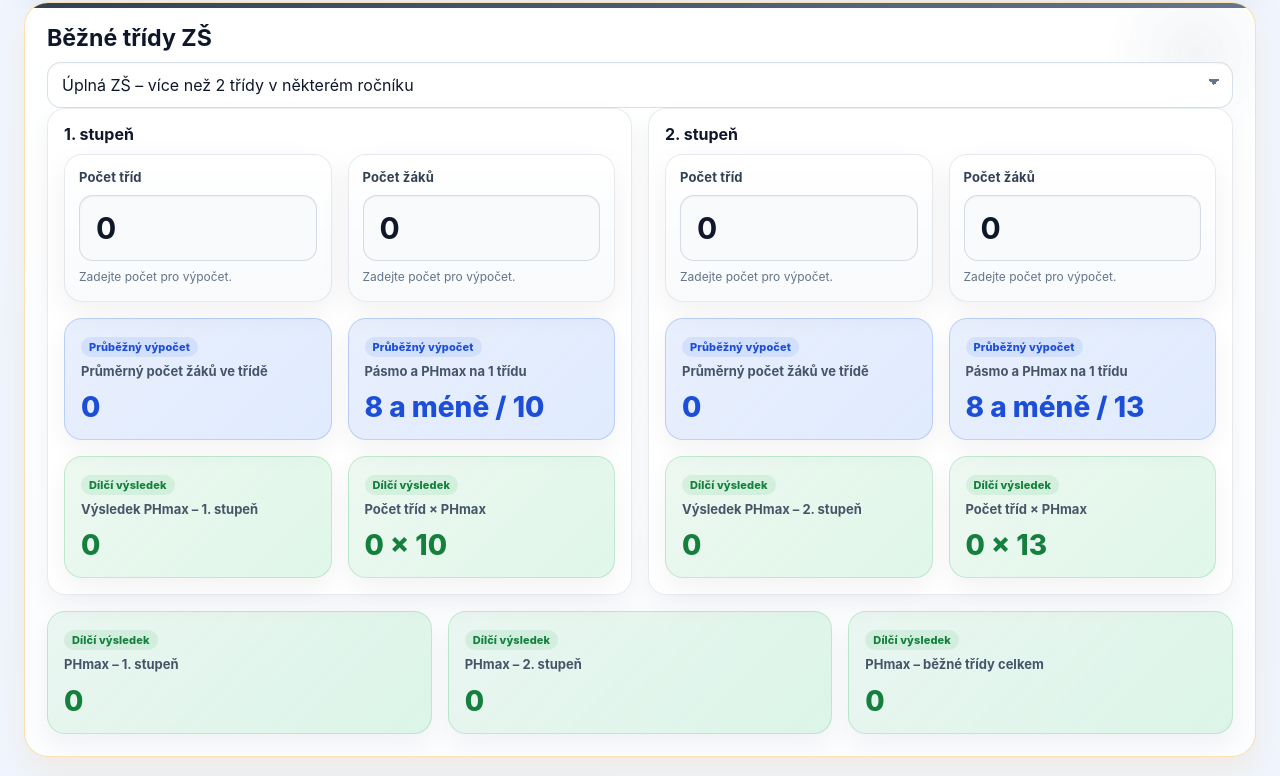
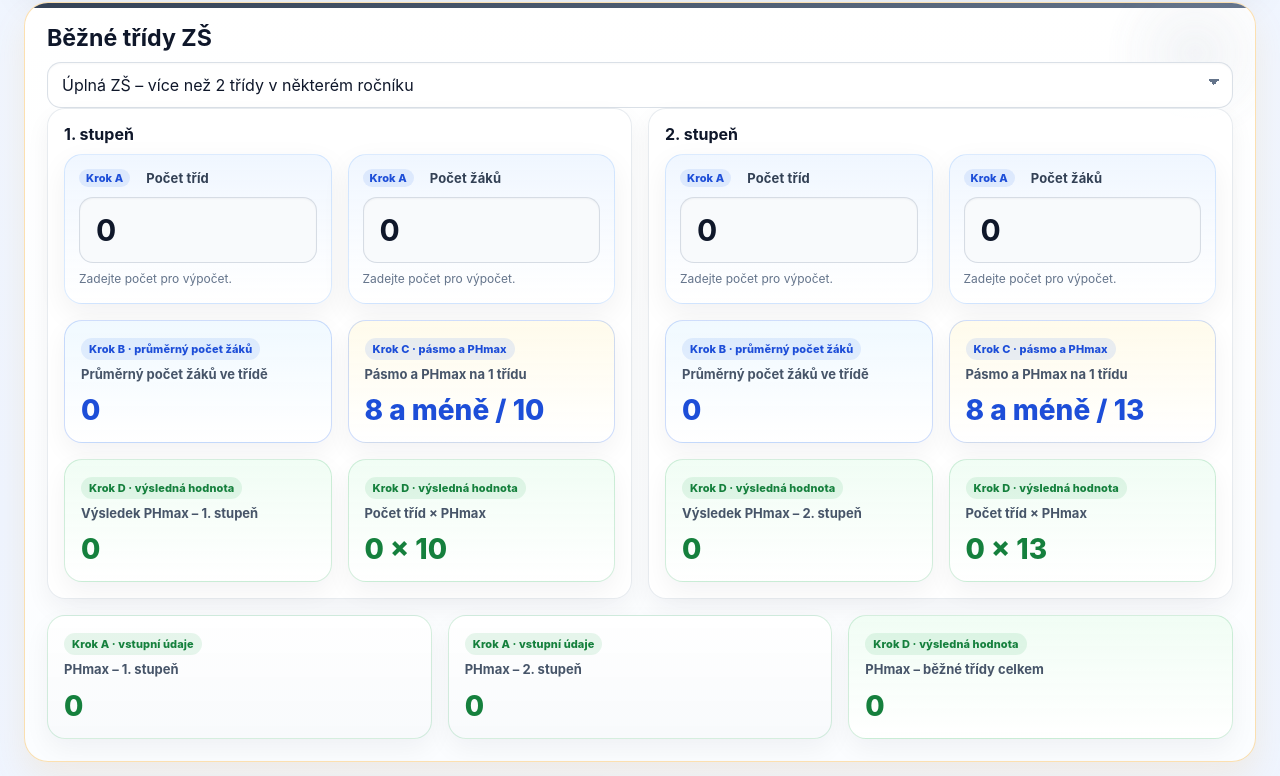
Before and after one commit to tomas-zahradnicek/phmax_webapp, a React (Vite) app: page / in a window 1280 px wide. Shown: the part 2034-2810 px from the top of the page. Built offline with nearby package versions, Linux system fonts and the light colour scheme.

Commit message:
Add files via upload

```diff
--- a/src/phmax-zs-ui.tsx
+++ b/src/phmax-zs-ui.tsx
@@ -18,12 +18,7 @@ type ResultCardProps = {
   hint?: string;
 };
 
-const toneMeta: Record<NonNullable<ResultCardProps["tone"]>, string> = {
-  default: "Zadání",
-  primary: "Průběžný výpočet",
-  success: "Dílčí výsledek",
-  warning: "Upozornění",
-};
+type MethodStep = "a" | "b" | "c" | "d" | "warning";
 
 function HintBadge({ text }: { text: string }) {
   return (
@@ -31,6 +26,76 @@ function HintBadge({ text }: { text: string }) {
       i
     </span>
   );
+}
+
+function inferMethodStep(label: string, tone: NonNullable<ResultCardProps["tone"]>): MethodStep {
+  const value = label.toLowerCase();
+
+  if (tone === "warning") return "warning";
+
+  if (
+    value.includes("výsledek") ||
+    value.includes("celkem") ||
+    value.includes("počet tříd ×") ||
+    value.includes("přehledový součet")
+  ) {
+    return "d";
+  }
+
+  if (
+    value.includes("pásmo") ||
+    value.includes("na 1 třídu") ||
+    value.includes("zařazení do pásma") ||
+    value.includes("hodnota podle pásma")
+  ) {
+    return "c";
+  }
+
+  if (
+    value.includes("průměr") ||
+    value.includes("rozhodná hodnota") ||
+    value.includes("očištěná hodnota") ||
+    value.includes("součet nezapočítávaných")
+  ) {
+    return "b";
+  }
+
+  return "a";
+}
+
+function stepMeta(step: MethodStep) {
+  if (step === "a") {
+    return {
+      text: "Krok A · vstupní údaje",
+      className: "result-card__type result-card__type--a",
+    };
+  }
+
+  if (step === "b") {
+    return {
+      text: "Krok B · průměrný počet žáků",
+      className: "result-card__type result-card__type--b",
+    };
+  }
+
+  if (step === "c") {
+    return {
+      text: "Krok C · pásmo a PHmax",
+      className: "result-card__type result-card__type--c",
+    };
+  }
+
+  if (step === "d") {
+    return {
+      text: "Krok D · výsledná hodnota",
+      className: "result-card__type result-card__type--d",
+    };
+  }
+
+  return {
+    text: "Upozornění",
+    className: "result-card__type result-card__type--warning",
+  };
 }
 
 export function NumberField({
@@ -46,7 +111,7 @@ export function NumberField({
   const isEmptyLikeZero = value === 0;
 
   return (
-    <label className="number-field">
+    <label className="number-field number-field--entry">
       <span className="number-field__label">
         <span>{label}</span>
         {hint ? <HintBadge text={hint} /> : null}
@@ -68,7 +133,7 @@ export function NumberField({
             onChange(Number.isFinite(next) ? next : 0);
           }}
         />
-              </div>
+      </div>
 
       <div className="number-field__meta">
         <span className="number-field__hint">
@@ -99,11 +164,14 @@ export function ResultCard({
   tone = "default",
   hint,
 }: ResultCardProps) {
+  const step = inferMethodStep(label, tone);
+  const meta = stepMeta(step);
+
   return (
-    <div className={`result-card result-card--${tone}`}>
+    <div className={`result-card result-card--${tone} result-card--step-${step}`}>
       <div className="result-card__head">
         <div>
-          <div className="result-card__type">{toneMeta[tone]}</div>
+          <div className={meta.className}>{meta.text}</div>
           <div className="result-card__label">{label}</div>
         </div>
         {hint ? <HintBadge text={hint} /> : null}
--- a/src/styles.css
+++ b/src/styles.css
@@ -1625,3 +1625,81 @@ input[type="radio"] {
     display: none;
   }
 }
+
+
+/* Detail methodology mapping in cards */
+
+.number-field--entry {
+  background: linear-gradient(180deg, rgba(239,246,255,0.92) 0%, rgba(255,255,255,0.98) 100%);
+  border-color: rgba(96, 165, 250, 0.22);
+}
+
+.number-field--entry .number-field__label::before {
+  content: "Krok A";
+  display: inline-flex;
+  align-items: center;
+  justify-content: center;
+  margin-right: 8px;
+  padding: 2px 7px;
+  border-radius: 999px;
+  background: rgba(37, 99, 235, 0.10);
+  color: #1d4ed8;
+  font-size: 11px;
+  font-weight: 800;
+  letter-spacing: 0.01em;
+}
+
+.result-card__type {
+  display: inline-flex;
+  margin-bottom: 6px;
+  padding: 4px 8px;
+  border-radius: 999px;
+  font-size: 11px;
+  font-weight: 800;
+  letter-spacing: 0.01em;
+}
+
+.result-card__type--a {
+  background: rgba(37, 99, 235, 0.10);
+  color: #1d4ed8;
+}
+
+.result-card__type--b {
+  background: rgba(14, 165, 233, 0.10);
+  color: #0369a1;
+}
+
+.result-card__type--c {
+  background: rgba(245, 158, 11, 0.12);
+  color: #b45309;
+}
+
+.result-card__type--d {
+  background: rgba(22, 163, 74, 0.12);
+  color: #15803d;
+}
+
+.result-card__type--warning {
+  background: rgba(239, 68, 68, 0.12);
+  color: #b91c1c;
+}
+
+.result-card--step-a {
+  background: linear-gradient(180deg, rgba(255,255,255,0.98) 0%, rgba(248,250,252,1) 100%);
+}
+
+.result-card--step-b {
+  background: linear-gradient(180deg, rgba(240,249,255,0.98) 0%, rgba(255,255,255,1) 100%);
+}
+
+.result-card--step-c {
+  background: linear-gradient(180deg, rgba(255,251,235,0.96) 0%, rgba(255,255,255,1) 100%);
+}
+
+.result-card--step-d {
+  background: linear-gradient(180deg, rgba(240,253,244,0.96) 0%, rgba(255,255,255,1) 100%);
+}
+
+.result-card--step-warning {
+  background: linear-gradient(180deg, rgba(254,242,242,0.96) 0%, rgba(255,255,255,1) 100%);
+}
```
